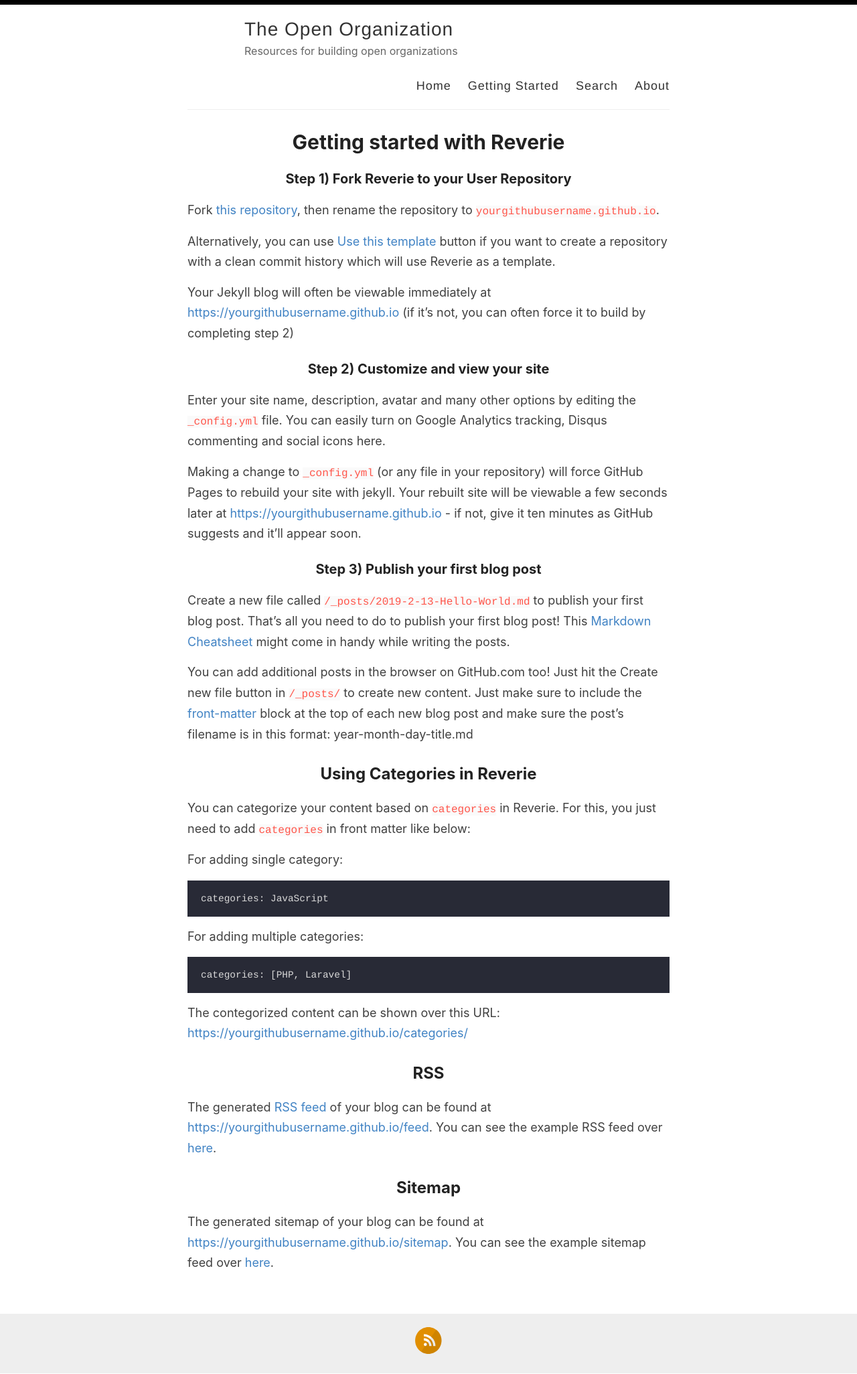
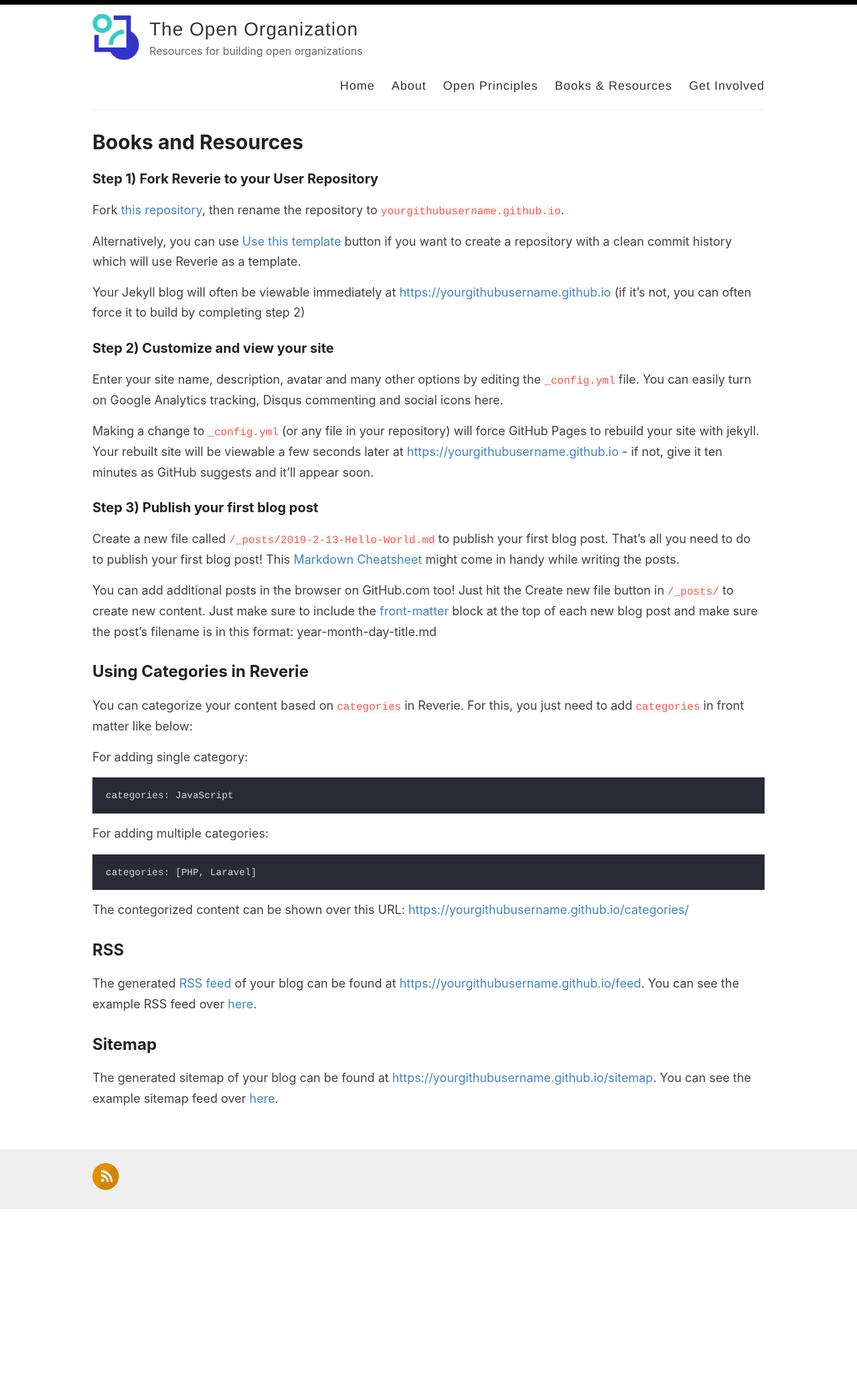
Before and after one commit to open-organization/open-organization.github.io, a Jekyll site: the page built from _pages/books.md, in a window 1280 px wide. Shown: the whole page at 67% size. Built offline with Jekyll 4.4.1, drawn with Linux system fonts in a browser that asks for light colours; after the commit the page ends 1806 px from its top, so only the background shows below that.

Commit message:
cleaning up directories so we can focus on content

```diff
--- a/Gemfile
+++ b/Gemfile
@@ -12,3 +12,5 @@
 gem "jekyll-feed", "~> 0.15.0"
 gem "jekyll-seo-tag", "~> 2.6"
 gem "jekyll-paginate", "~> 1.1"
+gem "minimal-mistakes-jekyll"
+gem 'jekyll-include-cache'
--- a/_config.yml
+++ b/_config.yml
@@ -12,9 +12,11 @@
 description: Resources for building open organizations
 
 # URL of your avatar or profile pic (you could use your GitHub profile pic)
-avatar:
+avatar: "/images/logo-icon.png"
 
-#
+#Theme
+theme: minimal-mistakes-jekyll
+
 # Flags below are optional
 #
 
@@ -83,6 +85,7 @@
   - jekyll-feed # Create an Atom feed using the official Jekyll feed gem
   - jekyll-seo-tag
   - jekyll-paginate
+  - jekyll-include-cache
 
 include: ['_pages']
 
--- a/_layouts/default.html
+++ b/_layouts/default.html
@@ -28,9 +28,13 @@
 
             <nav>
               <a href="{{ site.baseurl }}/">Home</a>
-              <a href="{{ site.baseurl }}/getting-started">Getting Started</a>
-              <a href="{{ site.baseurl }}/search">Search</a>
               <a href="{{ site.baseurl }}/about">About</a>
+              <a href="{{ site.baseurl }}/open-principles">Open Principles</a>
+              <a href="{{ site.baseurl }}/books">Books & Resources</a>
+              <a href="{{ site.baseurl }}/get-involved">Get Involved</a>
+<!--              <a href="{{ site.baseurl }}/search">Search</a>
+	-->
+
             </nav>
           </header>
         </div>
--- a/_pages/getting-started.md
+++ b/_pages/books.md
@@ -1,7 +1,7 @@
 ---
 layout: page
-title: Getting started with Reverie
-permalink: /getting-started/
+title: Books and Resources
+permalink: /books/
 ---
 
 ### Step 1) Fork Reverie to your User Repository
--- a/assets/style.scss
+++ b/assets/style.scss
@@ -32,7 +32,7 @@
 
 .container {
   margin: 0 auto;
-  max-width: 740px;
+  max-width: 1024px;
   padding: 0 10px;
   width: 100%;
 }
@@ -45,7 +45,7 @@
   line-height: 1.7;
   margin: 1em 0 15px;
   padding: 0;
-  text-align: center;
+
 
   @include mobile {
     line-height: 1.4;
@@ -136,7 +136,7 @@
 }*/
 
 #search-container {
-  text-align: center;
+
 }
 
 #search-input {
@@ -173,7 +173,7 @@
   font-size: 1.3em;
   font-style: italic;
   color: green;
-  text-align: center;
+
 }
 
 a {
@@ -219,7 +219,7 @@
 }
 
 p > img {
-  text-align: center;
+
   display: block;
   margin: 0 auto;
 }
@@ -273,7 +273,7 @@
   border-bottom: 1px solid $lightGray;
 
   @include mobile {
-    text-align: center;
+
   }
 }
 
@@ -315,7 +315,7 @@
   text-align: left;
 
   @include mobile {
-    text-align: center;
+
   }
 }
 
@@ -420,7 +420,7 @@
 
 footer {
   padding: 20px 0;
-  text-align: center;
+
 }
 
 body:after {
@@ -447,7 +447,7 @@
 
 .post h1{
   font-family: -system-ui, -apple-system, BlinkMacSystemFont, "Segoe UI", Roboto, Helvetica, Arial, sans-serif, "Apple Color Emoji", "Segoe UI Emoji", "Segoe UI Symbol";
-  text-align: center;
+
   font-weight: bold;
   font-kerning: auto;
   font-feature-settings: "kern","liga","dlig","hlig","cswh";
@@ -456,7 +456,7 @@
 
 .page h1{
   font-family: -system-ui, -apple-system, BlinkMacSystemFont, "Segoe UI", Roboto, Helvetica, Arial, sans-serif, "Apple Color Emoji", "Segoe UI Emoji", "Segoe UI Symbol";
-  text-align: center;
+
   font-weight: bold;
   font-kerning: auto;
   font-feature-settings: "kern","liga","dlig","hlig","cswh";
@@ -464,13 +464,13 @@
 }
 
 .author_title{
-  text-align: center;
+
   color: #939aa1;
   letter-spacing: 2px;
 }
 
 .post_date{
-  text-align: center;
+
   color: #939aa1;
 }
 
@@ -611,7 +611,7 @@
 
 #gh-latest{
     font-size: 16px;
-    text-align: center;
+
 }
 
 .text-link {
@@ -632,7 +632,7 @@
   overflow: hidden;
   max-width: 270px;
   border-radius: 4px;
-  text-align: center;
+
   border: dashed 1px #e6e6e6;
   background-color: hsl(0, 0%, 98%);
   font-size: var(--font-size);
@@ -692,7 +692,7 @@
 }
 
 .post-tags {
-  text-align: center;
+
   line-height: 35px;
 }
 
@@ -722,7 +722,7 @@
 }
 
 .pagination {
-  text-align: center;
+
 }
 
 @media only screen and (min-width: 320px) and (max-width: 759px) {
@@ -785,7 +785,7 @@
 .tinyletterForm {
   border: 1px solid #ccc;
   padding: 3px;
-  text-align: center;
+
   background: #ececec;
   margin: 8px;
   border-radius: 5px;
```
Also changed, not shown: _pages/404.md (added, +9 -0 lines), _pages/about.md (+4 -20 lines), _pages/get-involved.md (added, +8 -0 lines), _pages/open-principles.md (added, +27 -0 lines), Gemfile.lock, images/logo-icon.png (added), 1 other file.
